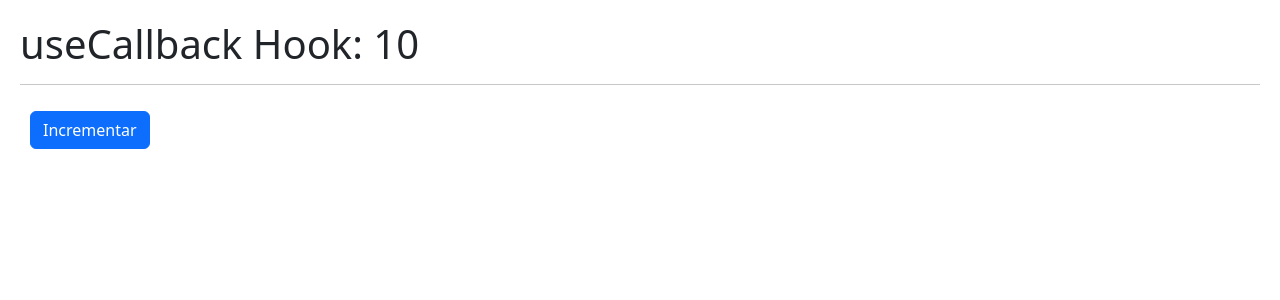
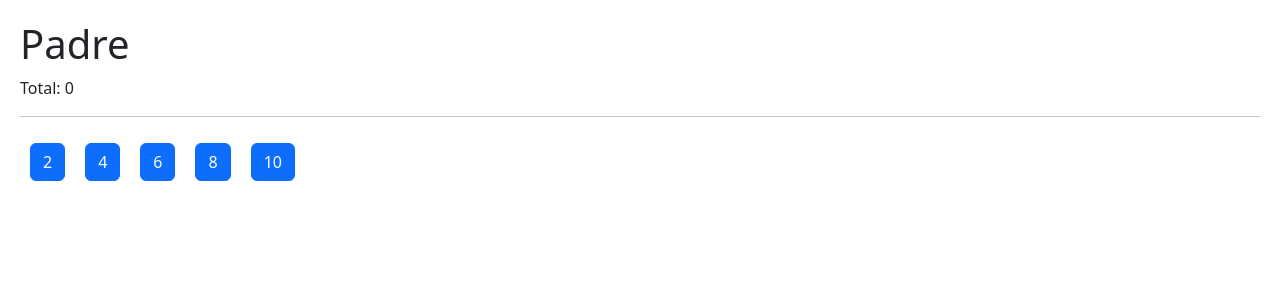
Before and after one commit to Alejandrolga02/Hook-App, a React (Vite) app: page / in a window 1280 px wide. Shown: the top 300 px of the page. Built offline with nearby package versions, Linux system fonts and the light colour scheme.

Commit message:
Start task memo

```diff
--- /dev/null
+++ b/src/07-task-memo/Child.jsx
@@ -0,0 +1,16 @@
+import PropTypes from "prop-types";
+
+export const Child = ({ n, increment }) => {
+	console.log("  Me volví a generar :(  ");
+
+	return (
+		<button className="btn btn-primary mr-3" onClick={() => increment(n)}>
+			{n}
+		</button>
+	);
+};
+
+Child.propTypes = {
+	n: PropTypes.number.isRequired,
+	increment: PropTypes.func.isRequired,
+};
--- /dev/null
+++ b/src/07-task-memo/Father.jsx
@@ -0,0 +1,24 @@
+import { Child } from "./Child";
+import { useState } from "react";
+
+export const Father = () => {
+	const numeros = [2, 4, 6, 8, 10];
+	const [valor, setValor] = useState(0);
+
+	const increment = (num) => {
+		setValor(valor + num);
+	};
+
+	return (
+		<div>
+			<h1>Padre</h1>
+			<p> Total: {valor} </p>
+
+			<hr />
+
+			{numeros.map((n) => (
+				<Child key={n} n={n} increment={increment} />
+			))}
+		</div>
+	);
+};
--- a/src/main.jsx
+++ b/src/main.jsx
@@ -2,7 +2,8 @@ import React from "react";
 import ReactDOM from "react-dom/client";
 
 import "./index.css";
-import { CallbackHook } from "./06-memos/CallbackHook";
+import { Father } from "./07-task-memo/Father";
+// import { CallbackHook } from "./06-memos/CallbackHook";
 // import { MemoHook } from "./06-memos/MemoHook";
 // import { Memorize } from "./06-memos/Memorize";
 // import { Layout } from "./05-useLayoutEffect/Layout";
@@ -16,6 +17,6 @@ import { CallbackHook } from "./06-memos/CallbackHook";
 
 ReactDOM.createRoot(document.getElementById("root")).render(
 	// <React.StrictMode>
-	<CallbackHook />
+	<Father />
 	// </React.StrictMode>
 );
```
